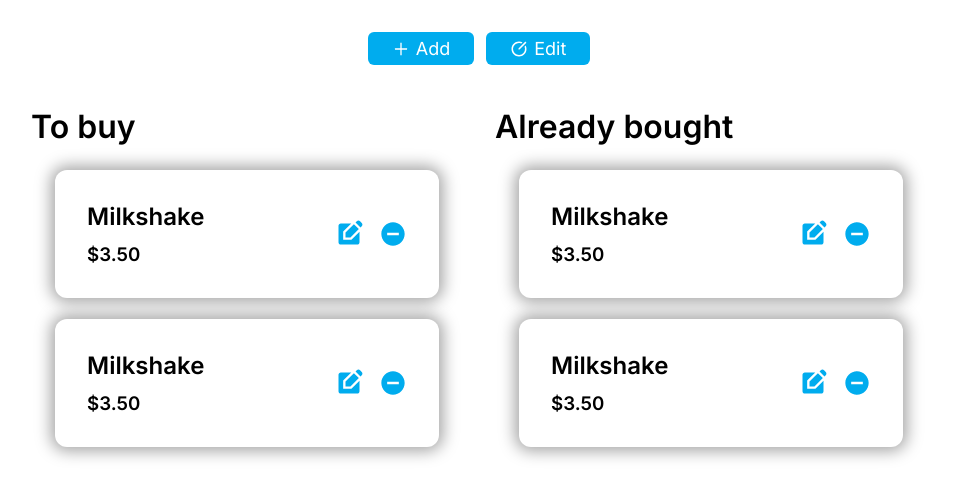
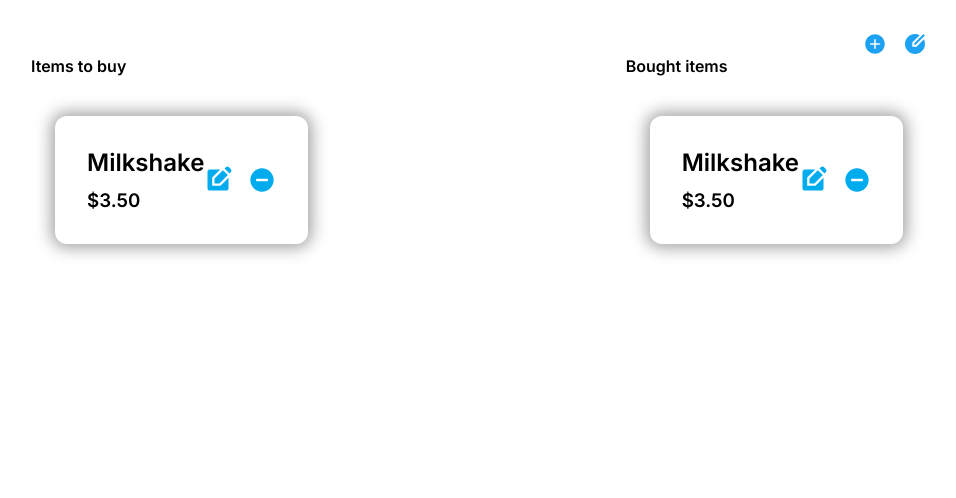
Before and after one commit to dimanrikalov/DiaDraw-Task-5, a React (Create React App) app in the folder shopping-list-web/: page / in a window 1280 px wide. Shown: the top 498 px of the page, without its empty margins (161-1117 px from the left). Built offline with nearby package versions, Linux system fonts and the light colour scheme.

Commit message:
Changed the structure of the ToBuyList component

```diff
--- a/shopping-list-web/src/components/ToBuyList/ToBuyList.module.css
+++ b/shopping-list-web/src/components/ToBuyList/ToBuyList.module.css
@@ -1,17 +1,34 @@
-.operations {
+.container {
+	width: 70%;
 	display: flex;
-	align-self: center;
-	gap: 12px;
+	flex-direction: column;
+	align-items: center;
+}
+
+.operationsContainer {
+	display: flex;
+	gap: 16px;
+	align-self: flex-end;
+}
+
+.operationsContainer button {
+	font-size: 24px;
+	background: none;
+	display: flex;
+	border: none;
+	cursor: pointer;
+	color: #1da1f2;
 }
 
 .listsContainer {
+	width: 100%;
 	display: flex;
-	justify-content: space-evenly;
-	gap: 32px;
-	width: 70%;
-	align-self: center;
+	justify-content: space-between;
 }
 
-.listContainer {
-	width: 100%;
+.leftSide,
+.rightSide {
+	display: flex;
+	flex-direction: column;
+	gap: 16px;
 }
--- a/shopping-list-web/src/components/ToBuyList/ToBuyList.tsx
+++ b/shopping-list-web/src/components/ToBuyList/ToBuyList.tsx
@@ -1,46 +1,38 @@
+import { useNavigate } from 'react-router-dom';
+import { List } from '../utils/List/List';
+import { Item } from '../utils/Item/Item';
+import styles from './ToBuyList.module.css';
+import { IoIosAddCircle } from 'react-icons/io';
+import { RiEditCircleFill } from 'react-icons/ri';
 import { ROUTES } from '../../router';
-import { Item } from '../utils/Item/Item';
-import { List } from '../utils/List/List';
-import styles from './ToBuyList.module.css';
-import { AiOutlinePlus } from 'react-icons/ai';
-import { useNavigate } from 'react-router-dom';
-import { Button } from '../utils/Button/Button';
-import { RiEditCircleLine } from 'react-icons/ri';
 
 export const ToBuyList = () => {
 	const navigate = useNavigate();
 
 	return (
-		<>
-			<div className={styles.operations}>
-				<Button
-					icon={<AiOutlinePlus />}
-					text={'Add'}
-					onClick={() => navigate(ROUTES.ADD_ITEM)}
-				/>
-				<Button
-					icon={<RiEditCircleLine />}
-					text={'Edit'}
-					onClick={() => {}}
-				/>
+		<div className={styles.container}>
+			<div className={styles.operationsContainer}>
+				<button onClick={()=>navigate(ROUTES.ADD_ITEM)}>
+					<IoIosAddCircle />
+				</button>
+				<button>
+					<RiEditCircleFill />
+				</button>
 			</div>
-
 			<div className={styles.listsContainer}>
-				<div className={styles.listContainer}>
-					<h1>To buy</h1>
+			<div className={styles.rightSide}>
+				<h4>Items to buy</h4>
 				<List>
-						<Item />
 					<Item />
 				</List>
 			</div>
-				<div className={styles.listContainer}>
-					<h1>Already bought</h1>
+			<div className={styles.rightSide}>
+				<h4>Bought items</h4>
 				<List>
-						<Item />
 					<Item />
 				</List>
 			</div>
 			</div>
-		</>
+		</div>
 	);
 };
```
Lines whose indentation alone changed are shown as unchanged.
